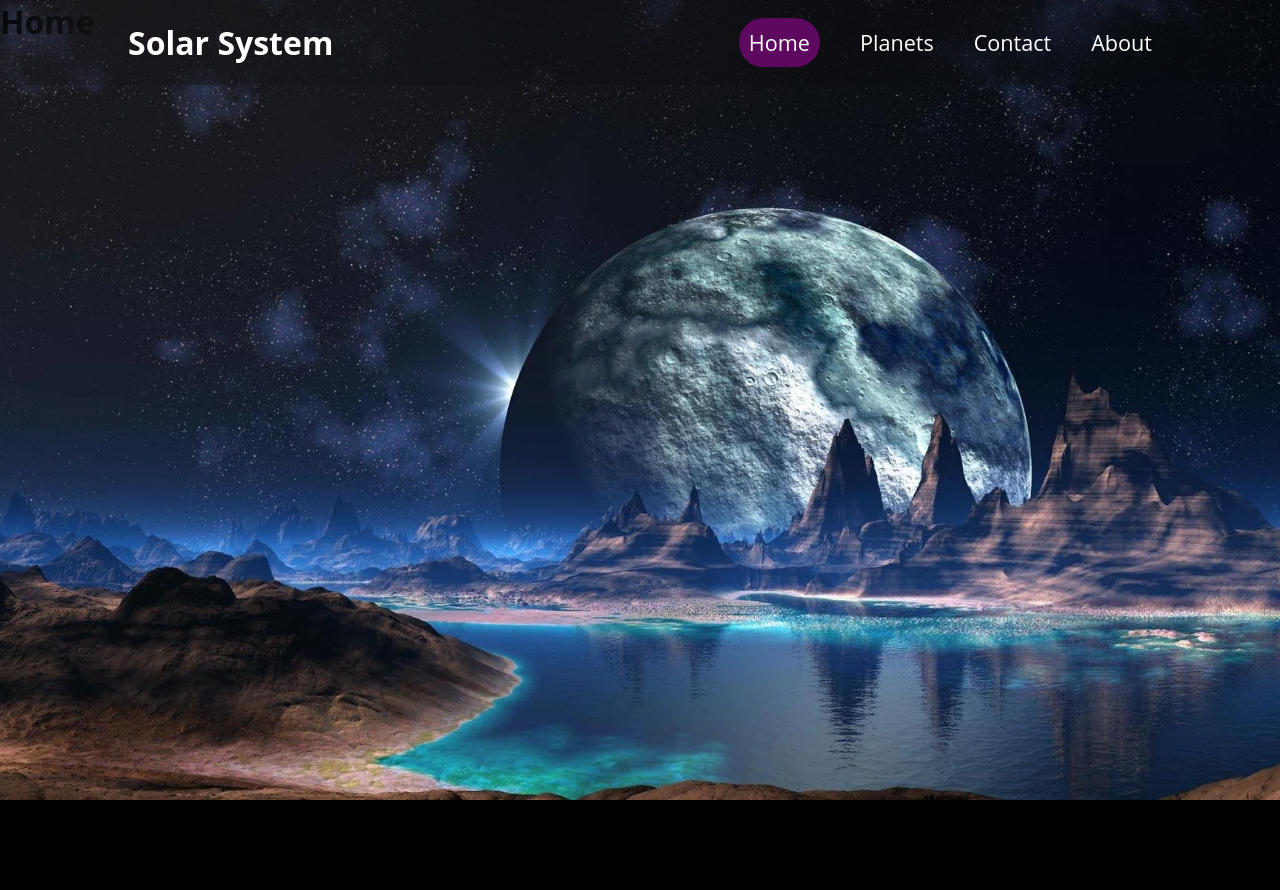
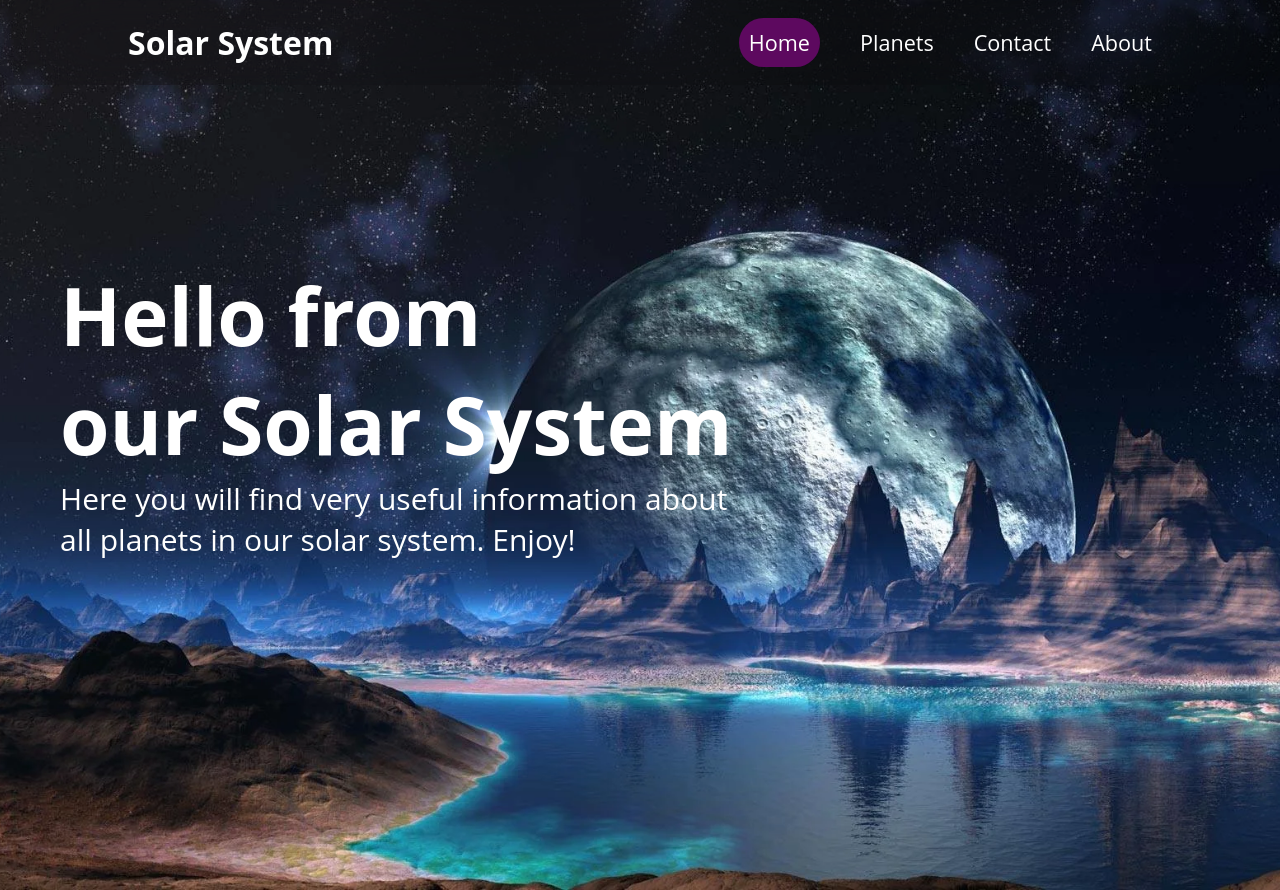
Before and after one commit to velizar92/SolarSystem, a React (Create React App) app: page / in a window 1280 px wide. Before the commit the page ends 800 px from the top, so only its background shows below. Built offline with nearby package versions, Linux system fonts and the light colour scheme.

Commit message:
Home page finished

```diff
--- a/src/App.css
+++ b/src/App.css
@@ -7,7 +7,6 @@
 
 body{
   height: 100vh;
-  background-color: #000;
   background-image: url(./assets/images/solar.webp);
   background-size: cover;
   background-position: center;
--- a/src/App.js
+++ b/src/App.js
@@ -1,7 +1,7 @@
 import './App.css';
 import { BrowserRouter as Router, Routes, Route } from 'react-router-dom';
 import Navbar from './components/Navbar/Navbar';
-import Home from './pages/Home';
+import Home from './pages/Home/Home';
 import Planets from './pages/Planets';
 import Planet from './pages/Planet';
 import Error from './pages/Error';
--- a/src/pages/Home.js
+++ /dev/null
@@ -1,5 +0,0 @@
-const Home = () => {
-    return <h1>Home</h1>
-}
-
-export default Home;
--- /dev/null
+++ b/src/pages/Home/Home.js
@@ -0,0 +1,15 @@
+import '../Home/home.css';
+
+const Home = () => {
+    return (
+        <main>
+            <div className="main">
+                <h1>Hello from <br /> our Solar System</h1>
+                <p className="sub-heading">Here you will find very useful information about <br />
+                 all planets in our solar system. Enjoy!
+                </p>
+            </div>
+        </main>);
+}
+
+export default Home;
--- /dev/null
+++ b/src/pages/Home/home.css
@@ -0,0 +1,19 @@
+.main h1{
+    margin-top: 170px;
+    color: #fff;
+    font-size: 80px;
+}
+
+.main {
+   display: flex;
+   justify-content: left;
+   align-content: flex-start;
+   flex-direction: column;
+   margin-left: 60px;
+   margin-top: 90px;
+}
+
+.sub-heading {
+    color: #fff;
+    font-size: 30px;
+}
```
